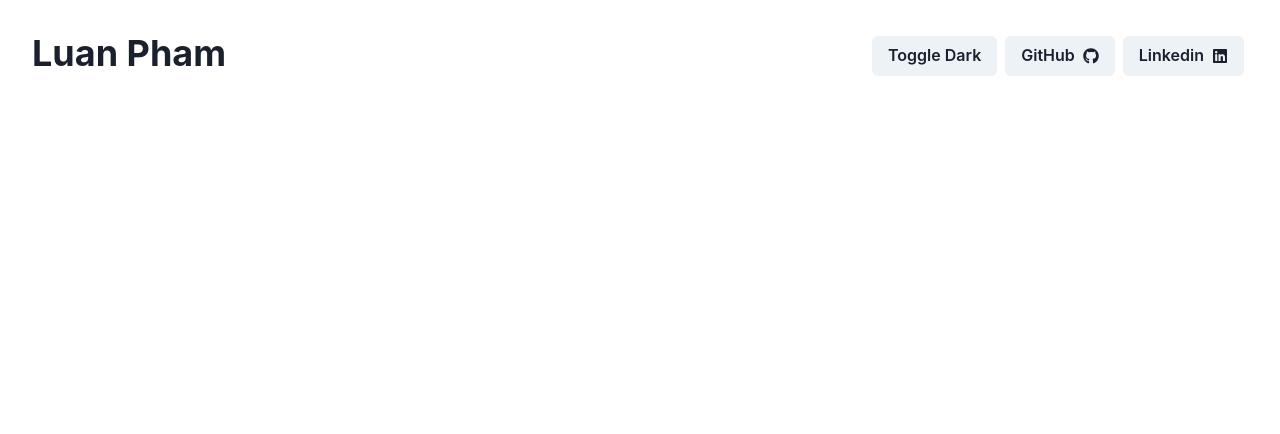
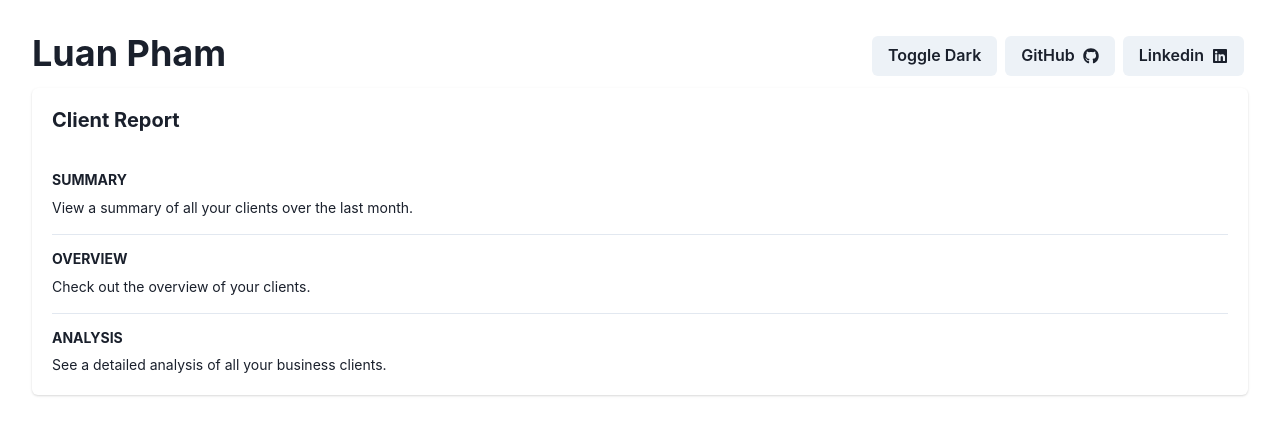
Before and after one commit to Luan-Pham/Portfolio2, a React (Create React App) app: page / in a window 1280 px wide. Shown: the top 434 px of the page. Built offline with nearby package versions, Linux system fonts and the light colour scheme.

Commit message:
different variation of projects

```diff
--- a/package.json
+++ b/package.json
@@ -3,6 +3,7 @@
   "version": "0.1.0",
   "private": true,
   "dependencies": {
+    "@chakra-ui/icons": "^2.0.14",
     "@chakra-ui/react": "^2.4.4",
     "@emotion/react": "^11.10.5",
     "@emotion/styled": "^11.10.5",
--- a/src/App.js
+++ b/src/App.js
@@ -1,11 +1,16 @@
 import * as React from 'react';
-import { ChakraProvider } from '@chakra-ui/react';
+import { ChakraProvider, VStack } from '@chakra-ui/react';
 import Header from './components/Header';
+// import Project from './components/Project';
+import Projects from './components/Projects';
 
 function App() {
   return (
     <ChakraProvider>
-      <Header />
+      <VStack p={8}>
+        <Header />
+        <Projects />
+      </VStack>
     </ChakraProvider>
   );
 }
--- a/src/components/Header.js
+++ b/src/components/Header.js
@@ -12,7 +12,7 @@ import { FaGithub, FaLinkedin } from 'react-icons/fa';
 function Header() {
   const { colorMode, toggleColorMode } = useColorMode();
   return (
-    <VStack p={8}>
+    // <VStack p={8}>
     <Flex w='100%'>
       <Heading> Luan Pham</Heading>
       <Spacer />
@@ -30,7 +30,7 @@ function Header() {
         </Button>
       </a>
     </Flex>
-    </VStack>
+    // </VStack>
   );
 }
 
--- /dev/null
+++ b/src/components/Projects.js
@@ -0,0 +1,51 @@
+import {
+  Card,
+  CardHeader,
+  CardBody,
+  Heading,
+  Stack,
+  Box,
+  Text,
+  StackDivider,
+} from '@chakra-ui/react';
+
+function Projects() {
+  return (
+    <Card w='100%'>
+      <CardHeader>
+        <Heading size='md'>Client Report</Heading>
+      </CardHeader>
+
+      <CardBody>
+        <Stack divider={<StackDivider />} spacing='4'>
+          <Box>
+            <Heading size='xs' textTransform='uppercase'>
+              Summary
+            </Heading>
+            <Text pt='2' fontSize='sm'>
+              View a summary of all your clients over the last month.
+            </Text>
+          </Box>
+          <Box>
+            <Heading size='xs' textTransform='uppercase'>
+              Overview
+            </Heading>
+            <Text pt='2' fontSize='sm'>
+              Check out the overview of your clients.
+            </Text>
+          </Box>
+          <Box>
+            <Heading size='xs' textTransform='uppercase'>
+              Analysis
+            </Heading>
+            <Text pt='2' fontSize='sm'>
+              See a detailed analysis of all your business clients.
+            </Text>
+          </Box>
+        </Stack>
+      </CardBody>
+    </Card>
+  );
+}
+
+export default Projects;
```
Also changed, not shown: src/components/Project.js (+6 -6 lines), 1 other file (tests, documents, lock files or other folders). Lines whose indentation alone changed are shown as unchanged.
